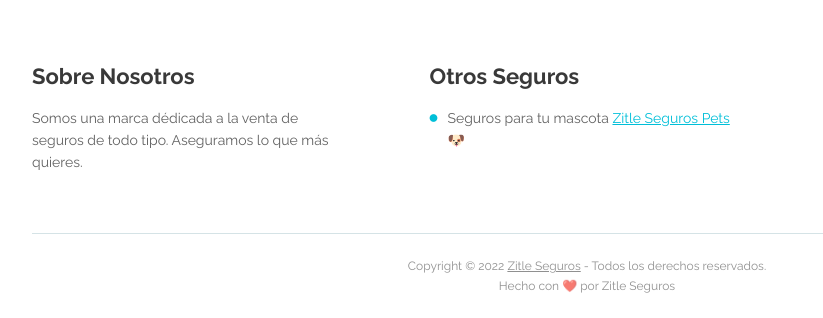
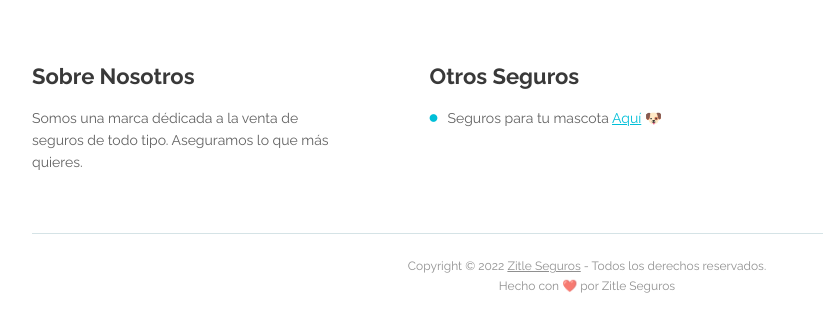
Before and after one commit to zitleseguros/zitleseguros.github.io, a plain HTML site: page index.html in a window 1280 px wide. Shown: the part 4837-5155 px from the top of the page, 53-876 px from the left. Drawn offline with nearby package versions, Linux system fonts and the light colour scheme.

Commit message:
Update index.html

```diff
--- a/index.html
+++ b/index.html
@@ -538,7 +538,7 @@
                         <ul class="list-unstyled li-space-lg">
                             <li class="media">
                                 <i class="fas fa-circle"></i>
-                                <div class="media-body">Seguros para tu mascota <a class="turquoise" href="https://zitleseguros.github.io/pets/">Zitle Seguros Pets</a> 🐶</div>
+                                <div class="media-body">Seguros para tu mascota <a class="turquoise" href="https://zitleseguros.github.io/pets/">Aquí</a> 🐶</div>
                             </li>
                             <!-- <li class="media">
                                 <i class="fas fa-square"></i>
```
